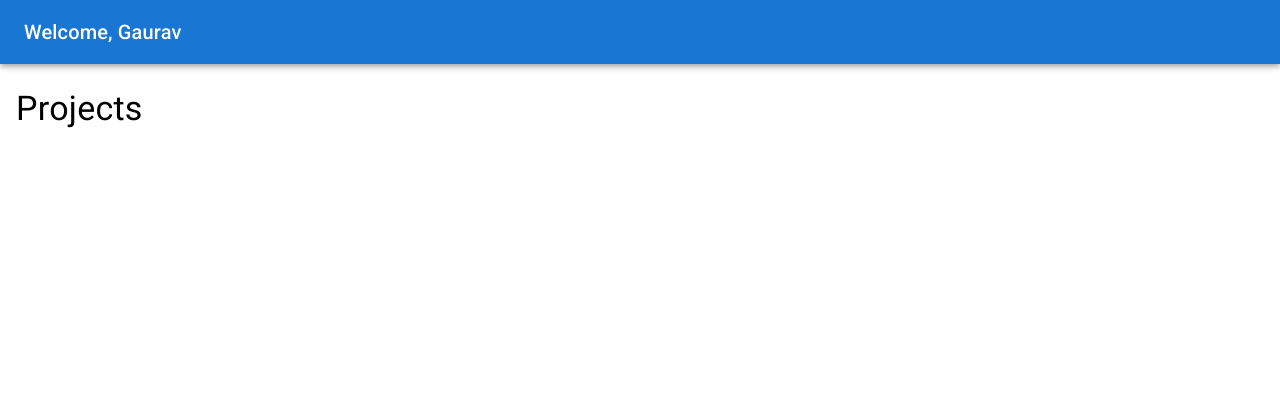
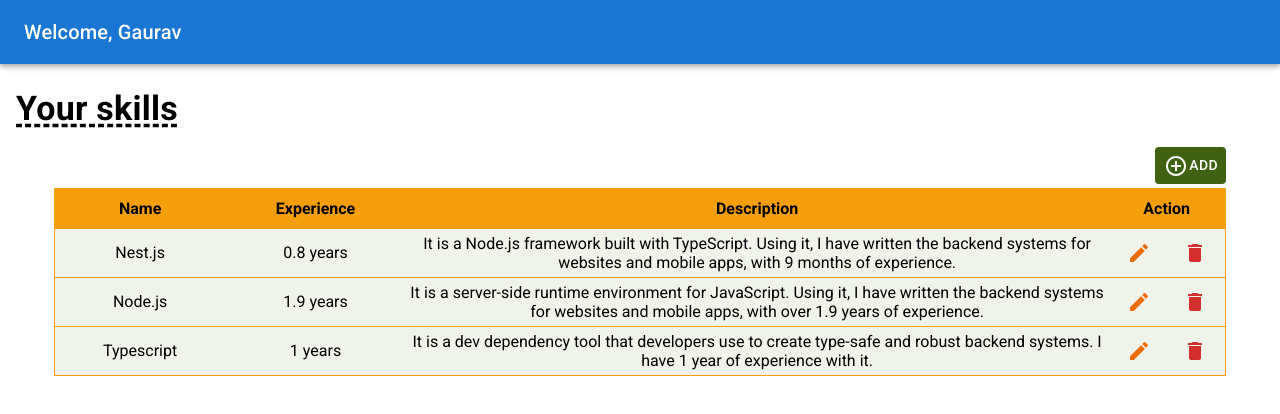
Before and after one commit to sahityagaurav4210/portfolio-admin, a React (Vite) app: page /home in a window 1280 px wide. Shown: the top 414 px of the page. Built offline with nearby package versions, Linux system fonts and the light colour scheme.

Commit message:
fix: temp commit

```diff
--- a/src/components/FormTermsAndCondition.tsx
+++ b/src/components/FormTermsAndCondition.tsx
@@ -5,13 +5,13 @@ function FormTermsAndCondition(): ReactNode {
   return (
     <>
       <Grid item xs={12} mt={1}>
-        <Typography variant="caption" color="grey">
+        <Typography variant="caption" color="grey" fontFamily="Roboto">
           By clicking on login, you agree to our{" "}
           <Link href="#">terms and condition.</Link>
         </Typography>
       </Grid>
       <Grid item xs={12}>
-        <Typography variant="caption" color="grey">
+        <Typography variant="caption" color="grey" fontFamily="Roboto">
           If you don't have your login credentials, then please contact &nbsp;
           <Link href="#">administrator</Link>
         </Typography>
--- /dev/null
+++ b/src/components/Navbar.tsx
@@ -0,0 +1,25 @@
+import { AppBar, Toolbar, Typography } from "@mui/material";
+import { ReactNode } from "react";
+import { INavbarProp } from "../interfaces/component_props.interface";
+
+function Navbar({ username }: INavbarProp): ReactNode {
+  return (
+    <>
+      <AppBar
+        sx={{
+          flexGrow: 1,
+          top: 0,
+          left: 0,
+          pointerEvents: "none",
+        }}
+        position="sticky"
+      >
+        <Toolbar>
+          <Typography variant="h6">Welcome, {username}</Typography>
+        </Toolbar>
+      </AppBar>
+    </>
+  );
+}
+
+export default Navbar;
--- /dev/null
+++ b/src/components/TableRow.tsx
@@ -0,0 +1,54 @@
+import { ReactNode, useState } from "react";
+import { ITableCol, ITableRowProp } from "../interfaces/component_props.interface";
+import { Button, Dialog, DialogTitle, Grid, IconButton, Stack } from "@mui/material";
+import { Delete, Edit } from "@mui/icons-material";
+
+function TableRow({ columns }: ITableRowProp): ReactNode {
+  const [deleteModalState, setDeleteModalState] = useState<boolean>(false);
+  return (
+    <>
+      <tr style={{ borderBottom: "1px solid #f59e0b" }}>
+        {columns.map((col: ITableCol) => <td style={col.style}>{col.text}</td>)}
+
+        <td
+          style={{
+            padding: "0.25rem",
+            textAlign: "center",
+            width: "10%",
+            marginTop: "1rem",
+            backgroundColor: "#EFF3EA",
+          }}
+        >
+          <Stack spacing={2} direction="row" justifyContent="center">
+            <IconButton color="warning">
+              <Edit />
+            </IconButton>
+
+            <IconButton color="error" onClick={() => setDeleteModalState(!deleteModalState)}>
+              <Delete />
+            </IconButton>
+          </Stack>
+        </td>
+      </tr>
+
+      <Dialog open={deleteModalState}>
+        <DialogTitle fontWeight="bolder" fontSize="1.5rem" className="underline underline-offset-1">Confirmation</DialogTitle>
+        <Grid container style={{ position: "relative" }}>
+
+          <Grid item xs={12} fontFamily="Roboto" p={2}>
+            <p>Are you sure about deleting this record?</p>
+          </Grid>
+
+          <Grid item xs={12} fontFamily="Roboto" p={1}>
+            <Stack direction="row" justifyContent="flex-end" spacing={2}>
+              <Button variant="contained" color="error">Yes, delete</Button>
+              <Button variant="contained" color="success" onClick={() => setDeleteModalState(!deleteModalState)}>Close</Button>
+            </Stack>
+          </Grid>
+        </Grid>
+      </Dialog>
+    </>
+  );
+}
+
+export default TableRow;
--- /dev/null
+++ b/src/data/skills.data.ts
@@ -0,0 +1,96 @@
+import { ITableCol } from "../interfaces/component_props.interface";
+
+const skills: Array<Array<ITableCol>> = [
+    [
+        {
+            style: {
+                padding: "0.25rem",
+                textAlign: "center",
+                marginTop: "1rem",
+                backgroundColor: "#EFF3EA",
+            },
+            text: "Nest.js"
+        },
+        {
+            style: {
+                padding: "0.25rem",
+                textAlign: "center",
+                marginTop: "1rem",
+                backgroundColor: "#EFF3EA",
+            },
+            text: "0.8 years"
+        },
+        {
+            style: {
+                width: "60%",
+                padding: "0.25rem",
+                textAlign: "center",
+                marginTop: "1rem",
+                backgroundColor: "#EFF3EA",
+            },
+            text: `It is a Node.js framework built with TypeScript. Using it, I have written the backend systems for websites and mobile apps, with 9 months of experience.`,
+        },
+    ],
+    [
+        {
+            style: {
+                padding: "0.25rem",
+                textAlign: "center",
+                marginTop: "1rem",
+                backgroundColor: "#EFF3EA",
+            },
+            text: "Node.js"
+        },
+        {
+            style: {
+                padding: "0.25rem",
+                textAlign: "center",
+                marginTop: "1rem",
+                backgroundColor: "#EFF3EA",
+            },
+            text: "1.9 years"
+        },
+        {
+            style: {
+                width: "60%",
+                padding: "0.25rem",
+                textAlign: "center",
+                marginTop: "1rem",
+                backgroundColor: "#EFF3EA",
+            },
+            text: `It is a server-side runtime environment for JavaScript. Using it, I have written the backend systems for websites and mobile apps, with over 1.9 years of experience.`,
+        },
+    ],
+    [
+        {
+            style: {
+                padding: "0.25rem",
+                textAlign: "center",
+                marginTop: "1rem",
+                backgroundColor: "#EFF3EA",
+            },
+            text: "Typescript"
+        },
+        {
+            style: {
+                padding: "0.25rem",
+                textAlign: "center",
+                marginTop: "1rem",
+                backgroundColor: "#EFF3EA",
+            },
+            text: "1 years"
+        },
+        {
+            style: {
+                width: "60%",
+                padding: "0.25rem",
+                textAlign: "center",
+                marginTop: "1rem",
+                backgroundColor: "#EFF3EA",
+            },
+            text: `It is a dev dependency tool that developers use to create type-safe and robust backend systems. I have 1 year of experience with it.`,
+        },
+    ]
+];
+
+export default skills;
--- a/src/index.css
+++ b/src/index.css
@@ -2,3 +2,15 @@
   margin: 0%;
   padding: 0%;
 }
+
+.underline{
+  text-decoration: underline;
+}
+
+.underline-dotted{
+  text-decoration-style: dotted;
+}
+
+.underline-offset-1{
+  text-underline-offset: 0.25rem;
+}
--- a/src/pages/Home.tsx
+++ b/src/pages/Home.tsx
@@ -1,21 +1,74 @@
-import { AppBar, Grid, Toolbar, Typography } from "@mui/material";
+import {
+  Button,
+  Grid,
+  Typography
+} from "@mui/material";
 import { ReactNode } from "react";
+import Navbar from "../components/Navbar";
+import { AddCircleOutline } from "@mui/icons-material";
+import { ITableCol } from "../interfaces/component_props.interface";
+import TableRow from "../components/TableRow";
+import skills from "../data/skills.data";
 
 function Home(): ReactNode {
+
   return (
     <>
-      <AppBar
-        sx={{ flexGrow: 1, top: 0, left: 0, pointerEvents: "none" }}
-        position="sticky"
-      >
-        <Toolbar>
-          <Typography variant="h6">Welcome, Gaurav</Typography>
-        </Toolbar>
-      </AppBar>
-
+      <Navbar username="Gaurav" />
       <Grid container spacing={2} px={2} mt={1}>
         <Grid item xs={12} display="flex" alignItems="center">
-          <Typography variant="h4">Projects</Typography>
+          <Typography
+            variant="h4"
+            fontFamily="Roboto"
+            fontWeight="bolder"
+            style={{
+              textDecoration: "underline",
+              textUnderlineOffset: "0.25rem",
+              textDecorationStyle: "dashed",
+            }}
+          >
+            Your skills
+          </Typography>
+        </Grid>
+      </Grid>
+
+      <Grid container spacing={2} marginTop="0.08rem">
+        <Grid item xs={11} display="flex" justifyContent="flex-end" mx="auto">
+          <Button sx={{ backgroundColor: "#3f6212", color: "white" }}>
+            <AddCircleOutline sx={{ marginX: "0.08rem" }} /> Add
+          </Button>
+        </Grid>
+      </Grid>
+
+      <Grid container spacing={2}>
+        <Grid item xs={11} mx="auto">
+          <table
+            width="100%"
+            style={{
+              fontFamily: "Roboto",
+              marginTop: "0.25rem",
+              border: "1px solid #f59e0b",
+              borderCollapse: "collapse",
+              borderRadius: "10px",
+            }}
+          >
+            <thead style={{ backgroundColor: "#f59e0b" }}>
+              <tr>
+                <th style={{ padding: "0.25rem", height: "2rem" }}>Name</th>
+                <th style={{ padding: "0.25rem", height: "2rem" }}>
+                  Experience
+                </th>
+                <th style={{ padding: "0.25rem", height: "2rem" }}>
+                  Description
+                </th>
+                <th style={{ padding: "0.25rem", height: "2rem" }}>Action</th>
+              </tr>
+            </thead>
+
+            <tbody>
+              {skills.map((skill: Array<ITableCol>) => <TableRow columns={skill} />)}
+            </tbody>
+          </table>
         </Grid>
       </Grid>
     </>
--- a/src/pages/Login.tsx
+++ b/src/pages/Login.tsx
@@ -64,10 +64,10 @@ function Login(): ReactNode {
               item
               xs={8}
               display="flex"
-              justifyContent="end"
+              justifyContent="flex-end"
               alignItems="center"
             >
-              <Link> Forgot your password</Link>
+              <Link fontFamily="Roboto"> Forgot your password</Link>
             </Grid>
 
             <FormTermsAndCondition />
```
Also changed, not shown: src/interfaces/component_props.interface.ts (added, +15 -0 lines).
